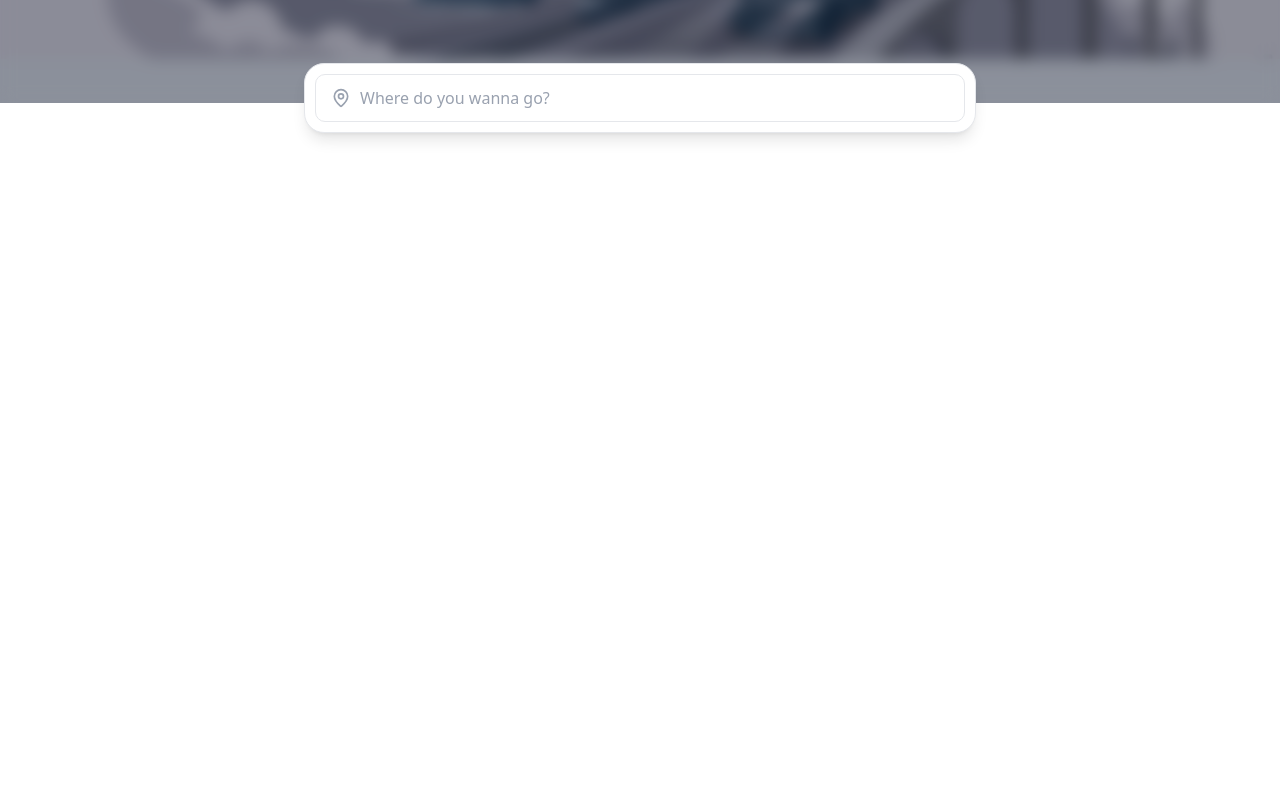
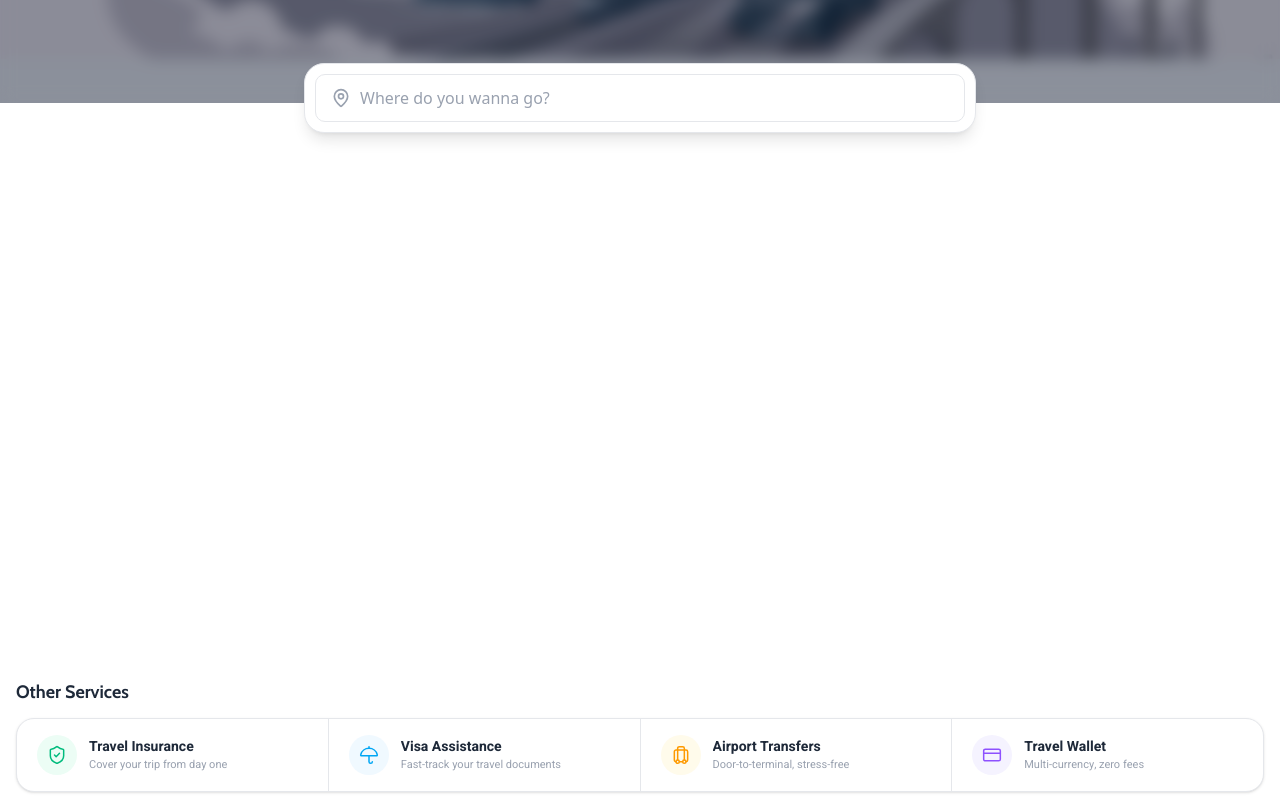
Before and after one commit to Mhd-tz/triply, a Next.js app: page / in a window 1280 px wide. Shown: the part 297-1097 px from the top of the page. Before the commit the page ends 967 px from the top, so only its background shows below. Built offline with nearby package versions, Linux system fonts and the light colour scheme.

Commit message:
other services component

```diff
--- a/src/app/(app)/page.tsx
+++ b/src/app/(app)/page.tsx
@@ -1,9 +1,11 @@
 import HeroSection from "@/components/hero-section";
+import OtherServices from "@/components/otherservices";
 
 const HomePage = () => {
     return (
         <div>
             <HeroSection />
+            <OtherServices />
         </div>
     );
 };
--- /dev/null
+++ b/src/components/otherservices.tsx
@@ -0,0 +1,75 @@
+"use client";
+import {
+    Umbrella,
+    ShieldCheck,
+    Luggage,
+    CreditCard,
+} from "lucide-react";
+import { cn } from "@/lib/utils";
+
+const SERVICES = [
+    {
+        Icon: ShieldCheck,
+        label: "Travel Insurance",
+        description: "Cover your trip from day one",
+        color: "text-emerald-500",
+        bg: "bg-emerald-50",
+        hoverBg: "hover:bg-emerald-50/80",
+    },
+    {
+        Icon: Umbrella,
+        label: "Visa Assistance",
+        description: "Fast-track your travel documents",
+        color: "text-sky-500",
+        bg: "bg-sky-50",
+        hoverBg: "hover:bg-sky-50/80",
+    },
+    {
+        Icon: Luggage,
+        label: "Airport Transfers",
+        description: "Door-to-terminal, stress-free",
+        color: "text-amber-500",
+        bg: "bg-amber-50",
+        hoverBg: "hover:bg-amber-50/80",
+    },
+    {
+        Icon: CreditCard,
+        label: "Travel Wallet",
+        description: "Multi-currency, zero fees",
+        color: "text-violet-500",
+        bg: "bg-violet-50",
+        hoverBg: "hover:bg-violet-50/80",
+    },
+];
+
+export default function OtherServices() {
+    return (
+        <section className="w-full px-4 py-2">
+            <h2 className="text-lg font-heading font-bold text-gray-800 mb-3">Other Services</h2>
+            <div className="flex rounded-2xl border border-gray-200 overflow-hidden divide-x divide-gray-200 bg-white shadow-sm">
+                {SERVICES.map((svc) => (
+                    <button
+                        key={svc.label}
+                        className={cn(
+                            "group flex flex-1 items-center gap-3 px-5 py-4 text-left cursor-pointer",
+                            "transition-colors duration-200",
+                            svc.hoverBg,
+                            "focus:outline-none focus-visible:ring-2 focus-visible:ring-inset focus-visible:ring-primary"
+                        )}
+                    >
+                        <div className={cn(
+                            "shrink-0 h-10 w-10 rounded-full flex items-center justify-center transition-transform duration-200 group-hover:scale-110",
+                            svc.bg
+                        )}>
+                            <svc.Icon className={cn("h-5 w-5", svc.color)} strokeWidth={1.8} />
+                        </div>
+                        <div className="min-w-0">
+                            <p className="text-sm font-semibold text-gray-800 truncate">{svc.label}</p>
+                            <p className="text-[11px] text-gray-400 truncate">{svc.description}</p>
+                        </div>
+                    </button>
+                ))}
+            </div>
+        </section>
+    );
+}
```
